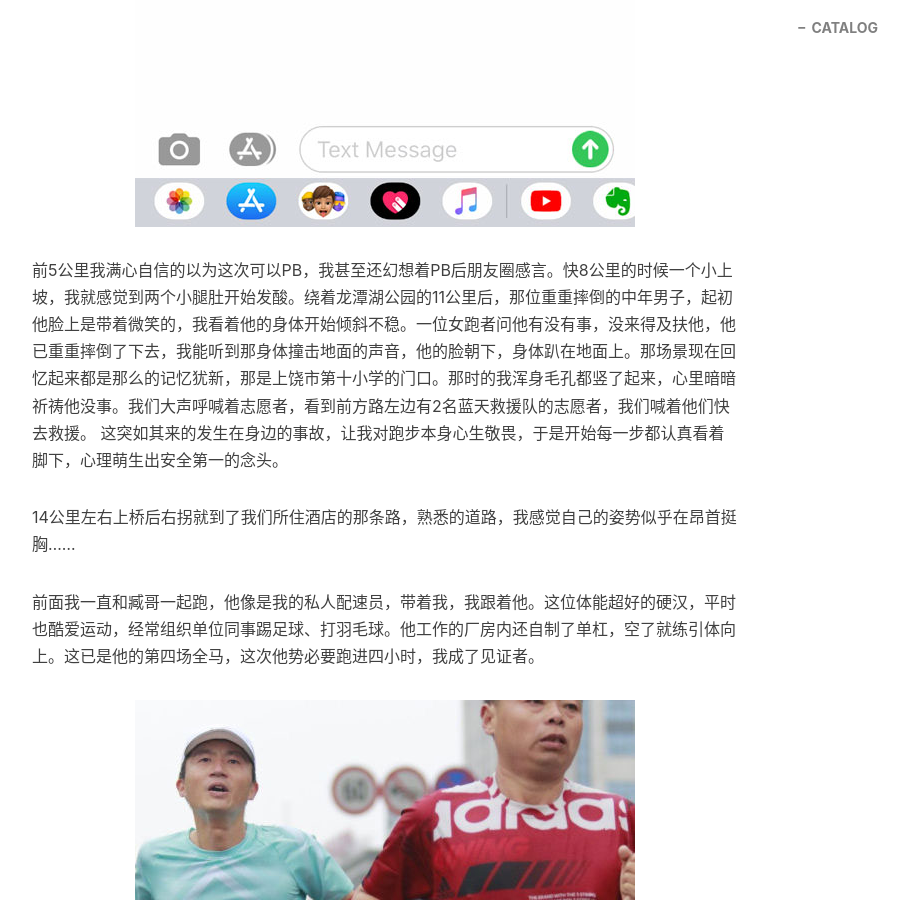
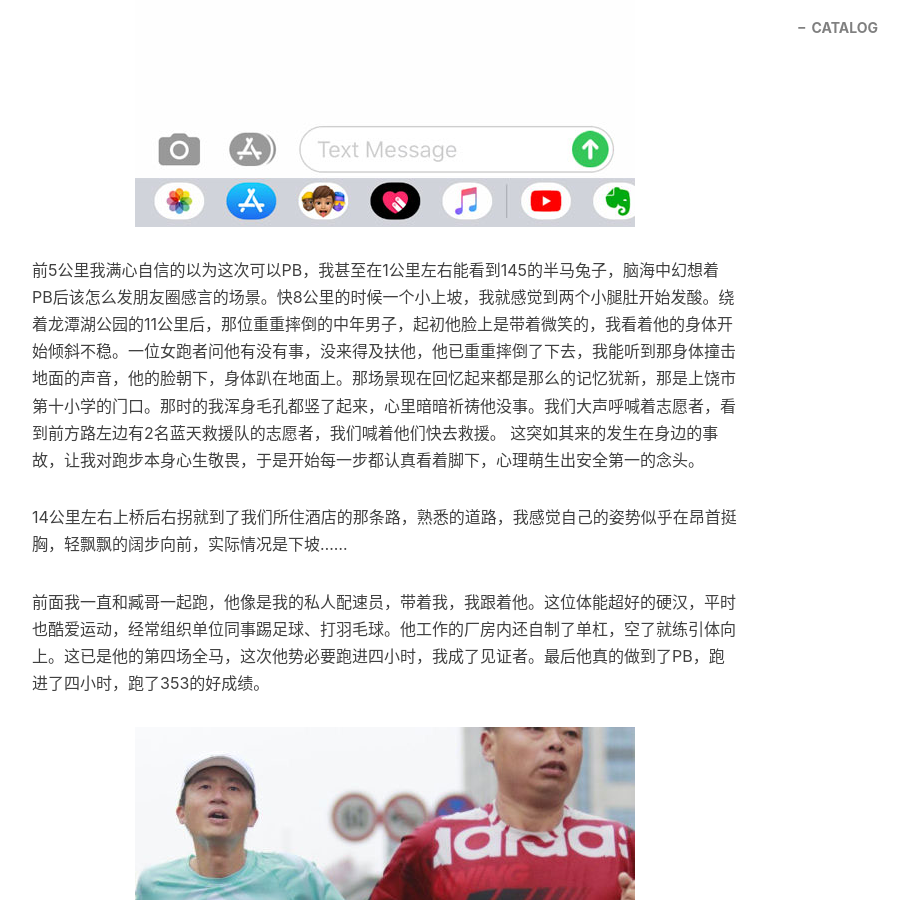
Before and after one commit to Davinly/davinly.github.io, a Jekyll site: the page built from _posts/2019-12-01-上饶马拉松.md, in a window 1280 px wide and 900 px high, scrolled down 1518 px. Shown: the whole window, without its empty margins (233-1142 px from the left). Built offline with Jekyll 4.4.1, drawn with Linux system fonts in a browser that asks for light colours; nearby versions of some CDN libraries; comment, search, counter and statistics services are not loaded; some of the changed text lies outside the part shown.

Commit message:
marathon_shangrao

```diff
--- a/_posts/2019-12-01-上饶马拉松.md
+++ b/_posts/2019-12-01-上饶马拉松.md
@@ -21,11 +21,11 @@
 
 ![](http://daichunlei.com/img/2019shangrao/17.jpg)
 
-前5公里我满心自信的以为这次可以PB，我甚至还幻想着PB后朋友圈感言。快8公里的时候一个小上坡，我就感觉到两个小腿肚开始发酸。绕着龙潭湖公园的11公里后，那位重重摔倒的中年男子，起初他脸上是带着微笑的，我看着他的身体开始倾斜不稳。一位女跑者问他有没有事，没来得及扶他，他已重重摔倒了下去，我能听到那身体撞击地面的声音，他的脸朝下，身体趴在地面上。那场景现在回忆起来都是那么的记忆犹新，那是上饶市第十小学的门口。那时的我浑身毛孔都竖了起来，心里暗暗祈祷他没事。我们大声呼喊着志愿者，看到前方路左边有2名蓝天救援队的志愿者，我们喊着他们快去救援。 这突如其来的发生在身边的事故，让我对跑步本身心生敬畏，于是开始每一步都认真看着脚下，心理萌生出安全第一的念头。
+前5公里我满心自信的以为这次可以PB，我甚至在1公里左右能看到145的半马兔子，脑海中幻想着PB后该怎么发朋友圈感言的场景。快8公里的时候一个小上坡，我就感觉到两个小腿肚开始发酸。绕着龙潭湖公园的11公里后，那位重重摔倒的中年男子，起初他脸上是带着微笑的，我看着他的身体开始倾斜不稳。一位女跑者问他有没有事，没来得及扶他，他已重重摔倒了下去，我能听到那身体撞击地面的声音，他的脸朝下，身体趴在地面上。那场景现在回忆起来都是那么的记忆犹新，那是上饶市第十小学的门口。那时的我浑身毛孔都竖了起来，心里暗暗祈祷他没事。我们大声呼喊着志愿者，看到前方路左边有2名蓝天救援队的志愿者，我们喊着他们快去救援。 这突如其来的发生在身边的事故，让我对跑步本身心生敬畏，于是开始每一步都认真看着脚下，心理萌生出安全第一的念头。
 
-14公里左右上桥后右拐就到了我们所住酒店的那条路，熟悉的道路，我感觉自己的姿势似乎在昂首挺胸……
+14公里左右上桥后右拐就到了我们所住酒店的那条路，熟悉的道路，我感觉自己的姿势似乎在昂首挺胸，轻飘飘的阔步向前，实际情况是下坡……
 
-前面我一直和臧哥一起跑，他像是我的私人配速员，带着我，我跟着他。这位体能超好的硬汉，平时也酷爱运动，经常组织单位同事踢足球、打羽毛球。他工作的厂房内还自制了单杠，空了就练引体向上。这已是他的第四场全马，这次他势必要跑进四小时，我成了见证者。
+前面我一直和臧哥一起跑，他像是我的私人配速员，带着我，我跟着他。这位体能超好的硬汉，平时也酷爱运动，经常组织单位同事踢足球、打羽毛球。他工作的厂房内还自制了单杠，空了就练引体向上。这已是他的第四场全马，这次他势必要跑进四小时，我成了见证者。最后他真的做到了PB，跑进了四小时，跑了353的好成绩。
 
 ![](http://daichunlei.com/img/2019shangrao/s4.jpg)
 
@@ -41,7 +41,7 @@
 
 后面的赛道沿着江边，顶着风吹。因没有什么遮挡，感觉风特别的大，吹得我感到头疼、肚子痛。从25公里开始我配速降到了6分多。不到27公里时，我看到了2名折返的黑人选手，当时手表显示2小时06分左右，他们应该在约37公里的位置。心想这冠军离210国际精英相差很多。
 
-顶着风，整个身体都非常的冷。应该尽快的跑到30公里折返，因为折返就将从顶风变顺风了。我心理想着，每一百米都咬牙坚持，感觉实在太难。好不容易来到了27.5公里的补给点，感觉水和饮料都是那么的冰冷。在我上完下补给点旁的移动洗手间后，我就彻底放弃不想跑了。28公里的配速是8'28''。我看到道路右边的草地上很多的牛在吃草，就拿出手机拍照。
+顶着风，整个身体都非常的冷。应该尽快的跑到30公里折返，因为折返后就将从顶风变顺风了。我心理这样想着，每一百米都咬牙坚持，而似乎越来越难。好不容易来到了27.5公里的补给点，喝下的水和饮料都是那么的冰冷。在我上完补给点旁的移动洗手间后，我就彻底放弃，不想跑了。28公里的配速是8'28''。我看到道路右边的草地上很多的牛在吃草，就拿出手机拍照。
 
 ![](http://daichunlei.com/img/2019shangrao/11.jpg)
 
@@ -51,7 +51,7 @@
 
 走走跑跑到了30公里开始折返，我在补给点拿了一瓶水和一个手撕面包，边走边吃，30公里的配速是8'57''。后面走走跑跑，都是7分左右的配速。
 
-记叙下来这又是一次失败的马拉松赛事经历。说起来，跑下来就是胜利。然而，于我个人而言是失败的，我没能战胜自己，意志力没能让我坚持跑下去，没有打赢自己过去创造的成绩。堕落，确实是在堕落。
+记叙下来这又是一次失败的马拉松赛事经历。通常说，马拉松能完赛就是胜利。然而，于我个人而言是失败的，这已是我的第17个全程马拉松。我没能战胜自己，意志力没能让我坚持跑下去，没有打赢自己过去创造的成绩。堕落，确实是在堕落。
 
 这次上饶参赛，我们是从昆山南成高铁前往。早晨7点15分，我们从家开车到昆山南站，将车停在昆山南的停车场。9点05分的车，到达12点10分。
 到达上饶站，出站后就可以看到马拉松的志愿者学生举着引导询问的牌子。我们按照志愿者的指引，往公交车的方向去乘坐6路公交到市民广场。
```
Also changed, not shown: other parts of _posts/2019-12-01-上饶马拉松.md (+1 -1 lines).
